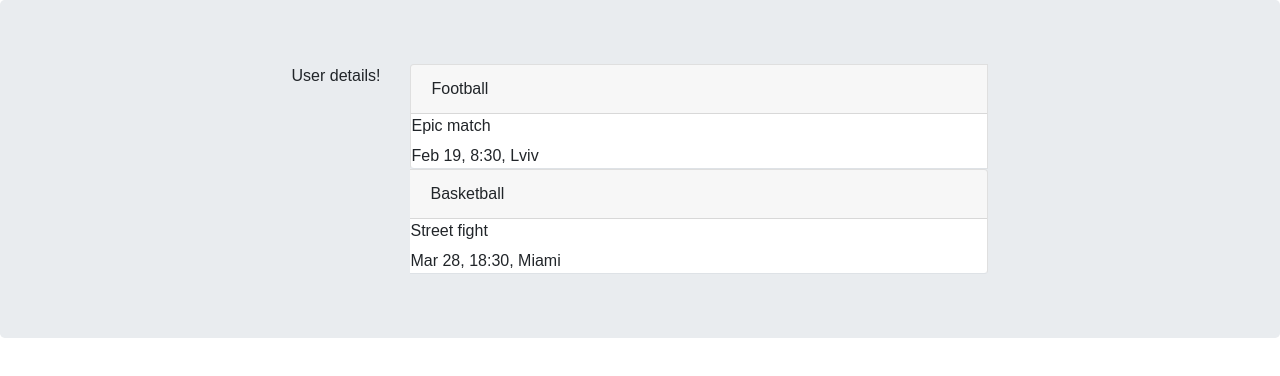
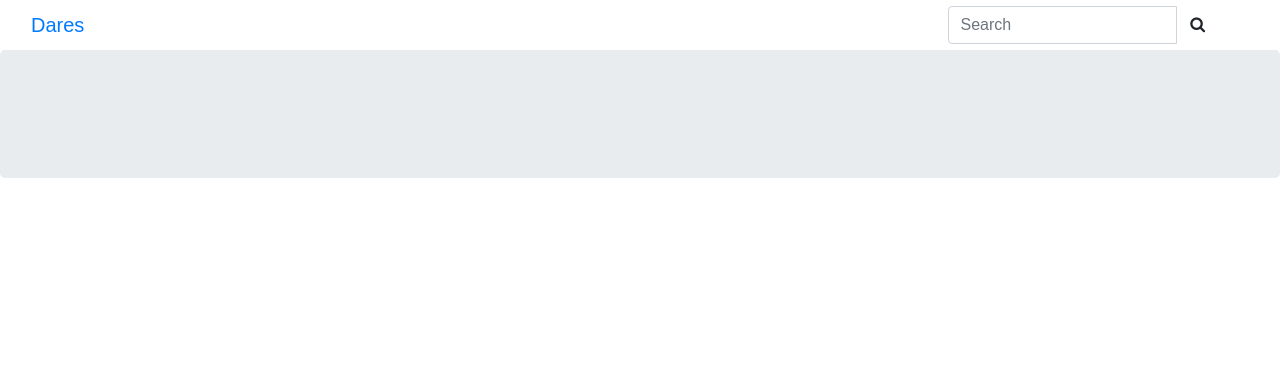
Before and after one commit to ProjectDares/projectdares-ui, a React (Create React App) app: page / in a window 1280 px wide. Shown: the top 376 px of the page. Built offline with nearby package versions, Linux system fonts and the light colour scheme.

Commit message:
add simple header

```diff
--- a/package.json
+++ b/package.json
@@ -5,11 +5,12 @@
   "dependencies": {
     "bootstrap": "^4.1.1",
     "expect": "^22.4.3",
+    "font-awesome": "^4.7.0",
+    "prop-types": "latest",
     "react": "^16.3.2",
     "react-dom": "^16.3.2",
     "react-router-dom": "^4.2.2",
-    "react-scripts": "1.1.4",
-    "prop-types": "latest"
+    "react-scripts": "1.1.4"
   },
   "scripts": {
     "start": "react-scripts start",
--- a/src/components/App.js
+++ b/src/components/App.js
@@ -1,6 +1,7 @@
 import React from 'react';
-import UserDetails from "./UserDetails";
+import UserDetails from "./user/UserDetails";
 import EventsList from "./event/EventsList";
+import Header from "./common/Header"
 
 const App = () => {
 
@@ -9,12 +10,15 @@ const App = () => {
         {id: 2, type: 'Basketball', name: 'Street fight', info: 'Mar 28, 18:30, Miami'}
     ]
     return (
-        <div className="jumbotron">
-            <div className="d-flex flex-row justify-content-lg-center">
-                <div className="p-10 align-self-start"><UserDetails/></div>
-                <div className="align-self-lg-stretch col-md-6">
-                    <EventsList events={events}/>
-                </div>
+        <div>
+            <Header />
+            <div className="jumbotron">
+                {/*<div className="d-flex flex-row justify-content-lg-center">*/}
+                    {/*<div className="p-10 align-self-start"><UserDetails/></div>*/}
+                    {/*<div className="align-self-lg-stretch col-md-6">*/}
+                        {/*<EventsList events={events}/>*/}
+                    {/*</div>*/}
+                {/*</div>*/}
             </div>
         </div>
     );
--- a/src/components/UserDetails.js
+++ /dev/null
@@ -1,13 +0,0 @@
-import React, {Component} from 'react';
-
-class UserDetails extends Component {
-
-    render() {
-        return (
-            <div className="container">User details!</div>
-        );
-    }
-
-}
-
-export default UserDetails;
--- /dev/null
+++ b/src/components/common/Header.js
@@ -0,0 +1,25 @@
+import React from 'react';
+
+const Header = () => {
+    return (
+        <nav className="navbar navbar-brand d-flex">
+            <div className="container-fluid">
+                <div className="navbar-header">
+                    <a className="navbar-brand" href="#">Dares</a>
+                </div>
+                <div className="col-lg-3 align-self-center">
+                    <form className="navbar-form" role="search">
+                        <div className="input-group">
+                            <input type="text" className="form-control" placeholder="Search" name="q" />
+                            <div className="input-group-btn">
+                                <button className="btn btn-default" type="submit"><i className="fa fa-search"/></button>
+                            </div>
+                        </div>
+                    </form>
+                </div>
+            </div>
+        </nav>
+    );
+};
+
+export default Header;
--- a/src/components/event/Event.js
+++ b/src/components/event/Event.js
@@ -3,8 +3,8 @@ import PropTypes from 'prop-types';
 
 const Event = ({type, name, info}) => {
     return (
-        <div className="border-bottom card">
-            <div className="card-header">{type}</div>
+        <div className="border-bottom">
+            <div className="h4">{type}</div>
             <div className="card-title">{name}</div>
             <div className="card-subtitle">{info}</div>
         </div>
--- a/src/components/event/EventsList.js
+++ b/src/components/event/EventsList.js
@@ -4,7 +4,7 @@ import Event from "./Event";
 
 const EventsList = ({events}) => {
     return (
-        <div className="card-group list-group">
+        <div className="flex-row container border flex-fill">
             {events.map(event =>
                 <Event key={event.id} type={event.type} name={event.name} info={event.info}/>
             )}
--- /dev/null
+++ b/src/components/user/UserDetails.js
@@ -0,0 +1,12 @@
+import React from 'react';
+
+const UserDetails = () => {
+    return (
+        <div className="container">
+            <img className="figure-img"/>
+            <div>John Doe</div>
+        </div>
+    );
+}
+
+export default UserDetails;
--- a/src/index.js
+++ b/src/index.js
@@ -3,6 +3,7 @@ import ReactDOM from 'react-dom';
 import App from './components/App';
 import registerServiceWorker from './registerServiceWorker';
 import '../node_modules/bootstrap/dist/css/bootstrap.min.css';
+import '../node_modules/font-awesome/css/font-awesome.min.css';
 import './index.css';
 
 ReactDOM.render(<App />, document.getElementById('root'));
```
Also changed, not shown: src/components/event/CreateEventShort.js (+7 -9 lines), src/components/event/CreateEventWrapper.js (+7 -9 lines), 1 other file (tests, documents, lock files or other folders).
